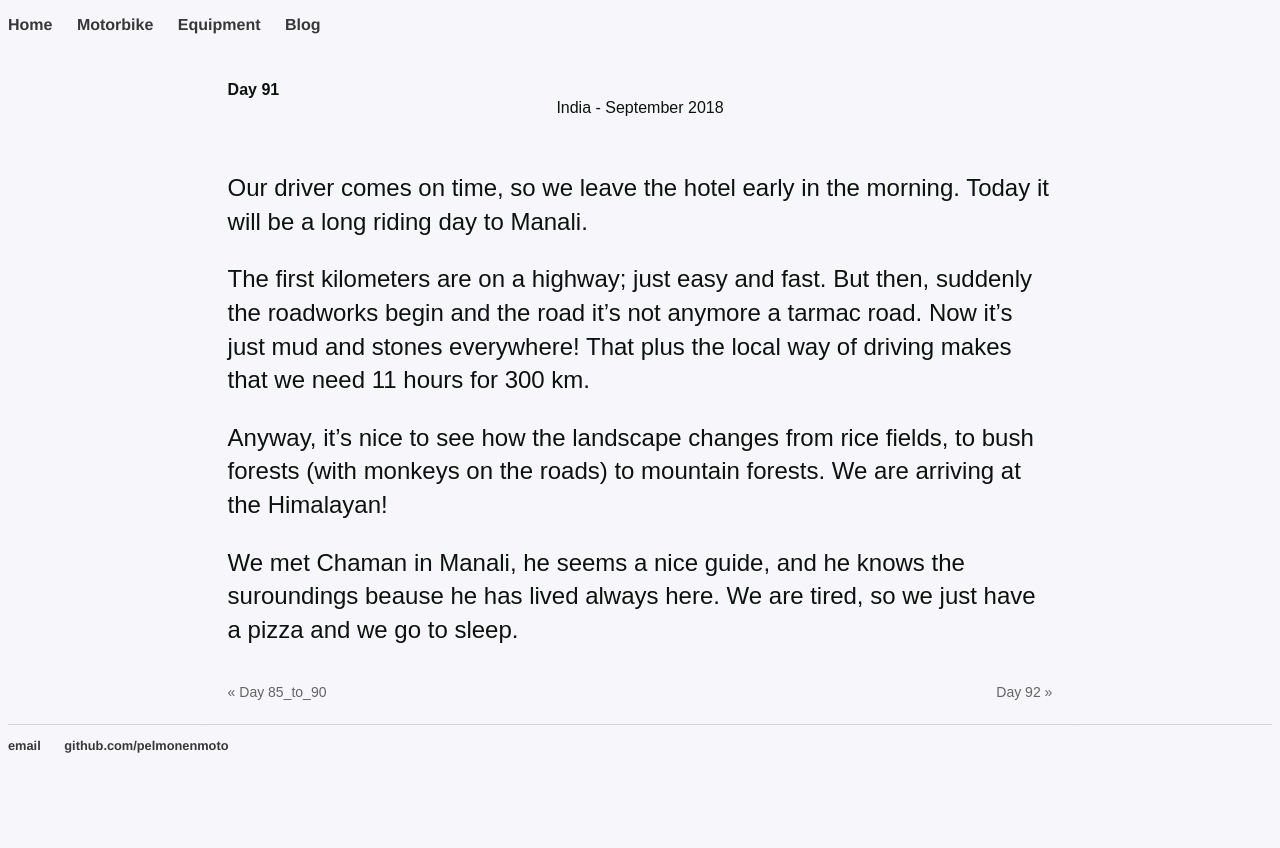
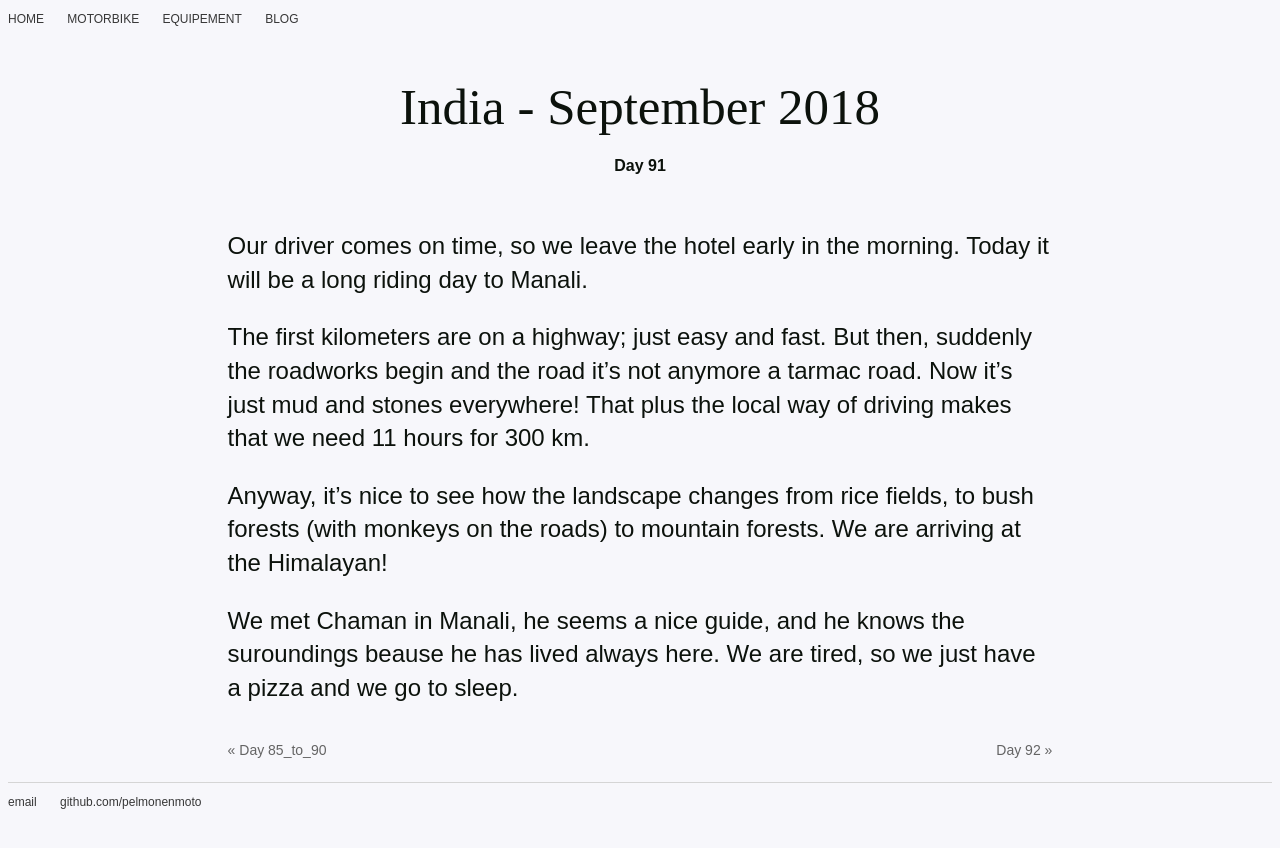
Before and after one commit to PepGonella/pelmonenmoto.github.io, a Jekyll site: the page built from _posts/2018-09-16-day91.md, in a window 1280 px wide. Shown: the top 848 px of the page. Built offline with Jekyll 4.4.1, drawn with Linux system fonts in a browser that asks for light colours.

Commit message:
change layout post

```diff
--- a/_layouts/default.html
+++ b/_layouts/default.html
@@ -4,16 +4,16 @@
 			<title>{{ page.title }}</title>
 			<!-- link to main stylesheet -->
 			<link rel="stylesheet" type="text/css" href="{{site.baseurl}}/css/main.css">
+		</head>
+		<body style="background-color: rgb(247, 247, 251);">
 			<nav>
 	    		<ul>
-	        		<li><a href="/"style="color: rgb(55, 55, 55)">Home</a></li>
-	        		<li><a href="{{site.baseurl}}/motorbike/"style="color: rgb(55, 55, 55)">Motorbike</a></li>
-	        		<li><a href="{{site.baseurl}}/equipement/"style="color: rgb(55, 55, 55)">Equipment</a></li>
-	        		<li><a href="{{site.baseurl}}/etapes/"style="color: rgb(55, 55, 55)">Blog</a></li>
+	        		<li><a href="/"style="color: rgb(55, 55, 55)">HOME</a></li>
+	        		<li><a href="{{site.baseurl}}/motorbike/"style="color: rgb(55, 55, 55)">MOTORBIKE</a></li>
+	        		<li><a href="{{site.baseurl}}/equipement/"style="color: rgb(55, 55, 55)">EQUIPEMENT</a></li>
+	        		<li><a href="{{site.baseurl}}/etapes/"style="color: rgb(55, 55, 55)">BLOG</a></li>
 	    		</ul>
 			</nav>
-		</head>
-		<body style="background-color: rgb(247, 247, 251);">
 			<!--<div id="RightPanel" style="width: 200; height: 100%; text-align: left; vertical-align: bottom; float: right;">
 				<h1 style="color:#E0A579;">Side bar</h1>
 			</div> -->
--- a/_layouts/post.html
+++ b/_layouts/post.html
@@ -2,8 +2,8 @@
 layout: page
 ---
 
-<h4 style="margin-bottom: 0px;color: rgb(12, 18, 12)">{{ page.title }}</h4>
-<div style="text-align:center; padding: 0 0 30px 0;color: rgb(12, 18, 12)">{{ page.location }} - {{ page.date | date: "%B %Y"}}</div>
+<div style="font-family: Playfair Display, serif;font-size: 51px;text-align:center; padding: 30px 0 0 0;color: rgb(12, 18, 12)">{{ page.location }} - {{ page.date | date: "%B %Y"}}</div>
+<h4 style="margin-bottom: 0px;padding: 0 0 30px 0;text-align:center;color: rgb(12, 18, 12)">{{ page.title }}</h4>
 
 {{ content }}
 
--- a/css/main.css
+++ b/css/main.css
@@ -2,10 +2,10 @@ body {
     font-family: "Raleway", sans-serif;
 }
 nav ul, footer ul {
-    font-family:'Helvetica', 'Arial', 'Sans-Serif';
+    font-family: "Raleway", sans-serif;;
     padding: 0px;
     list-style: none;
-    font-weight: bold;
+    font-size: 12px
 }
 nav ul li, footer ul li {
     display: inline;
@@ -20,7 +20,7 @@ a:hover {
 }
 h1 {
     font-size: 3em;
-    font-family:'Helvetica', 'Arial', 'Sans-Serif';
+    font-family: "Raleway", sans-serif;;
 }
 p {
     font-size: 1.5em;
```
